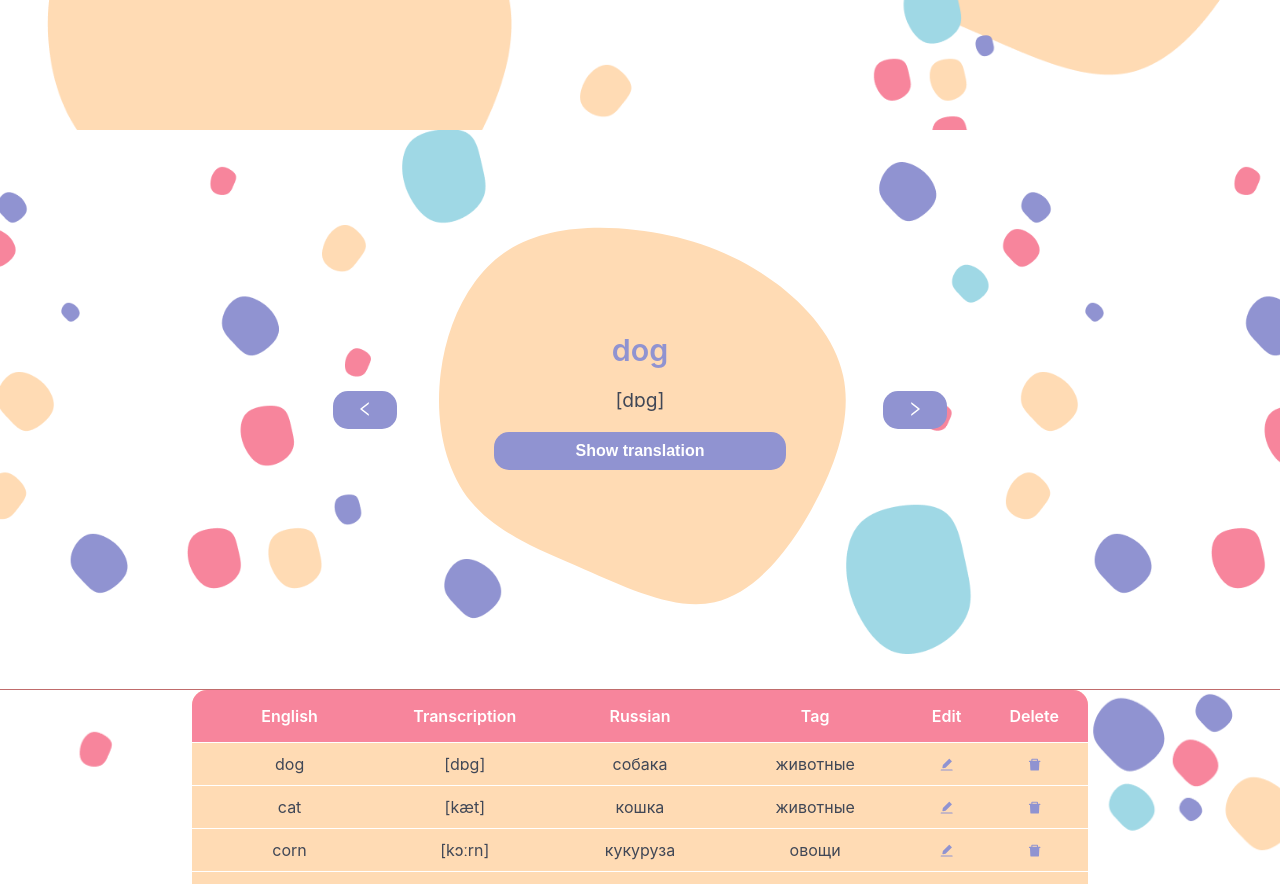
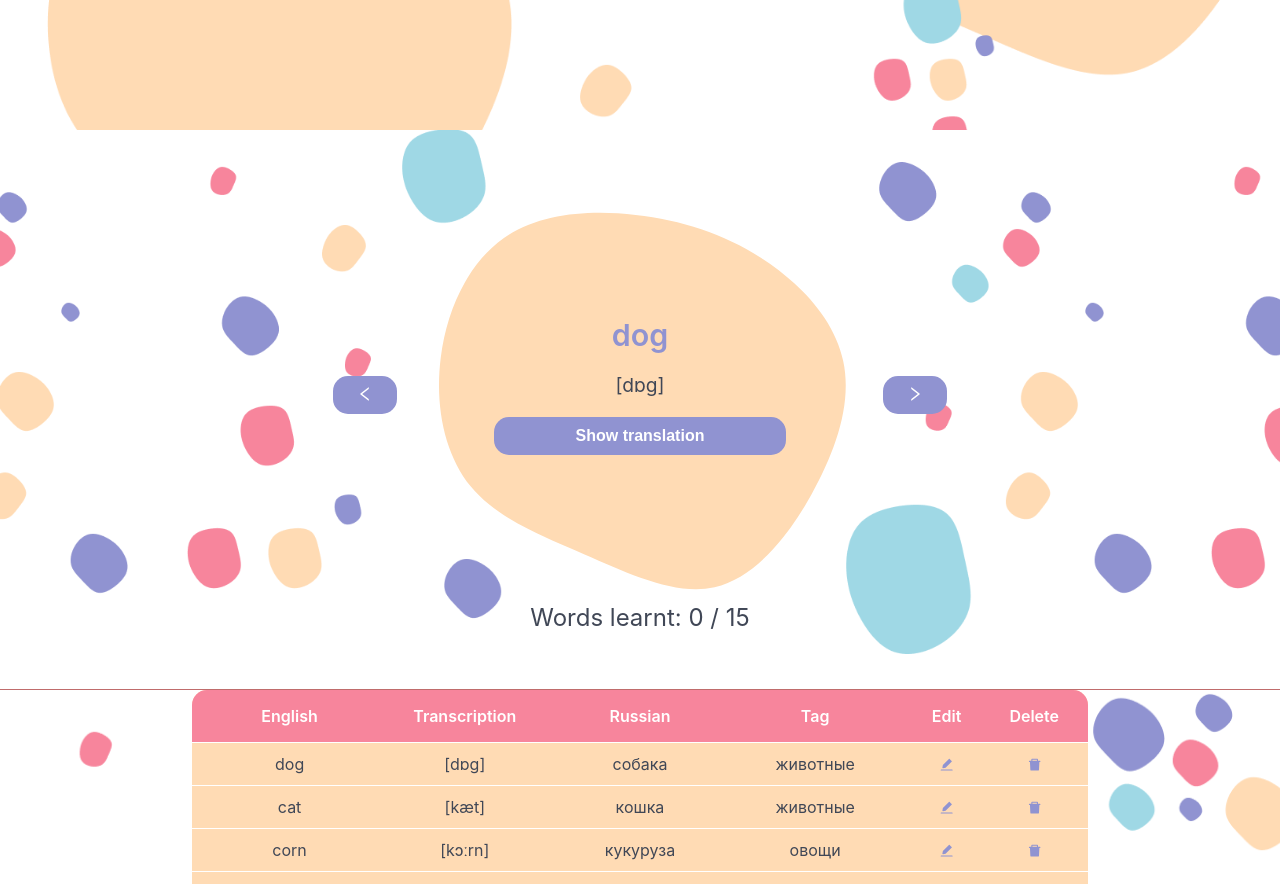
Before and after one commit to tintinelle/Words-App-React, a React (Create React App) app: page / in a window 1280 px wide. Shown: the part 480-1364 px from the top of the page. Built offline with nearby package versions, Linux system fonts and the light colour scheme.

Commit message:
added learnt words counter

```diff
--- a/src/components/Game/Card/Card.jsx
+++ b/src/components/Game/Card/Card.jsx
@@ -1,4 +1,3 @@
-import { useState } from 'react';
 import style from './card.module.scss';
 
 export default function Card(props) {
@@ -21,3 +20,11 @@ export default function Card(props) {
         </div>
     )
 }
+
+Card.defaultProps = {
+    english : "Sorry, there are no words",
+    transcription : "",
+    russian :  "",
+    clicked :  "",
+    setClicked :  ""
+}
--- a/src/components/Game/Game.jsx
+++ b/src/components/Game/Game.jsx
@@ -5,12 +5,39 @@ import data from '../../data/data.json';
 import { useState } from 'react';
 
 export default function Game() {
+  const [learntAll, setLearntAll] = useState(false);
+
+  const [learntWordsIds, setLearntWordsIds] = useState([]);
+  const [wordsNumber, setWordsNumber] = useState(0);
+
   const [clicked, setClicked] = useState(false);
 
   const [wordStock, setWordStock] = useState(data);
 
   const [index, setIndex] = useState(0);
 
+  // считаем количество выученных слов
+  const handleCount = (id) => {
+    const idsArr = [...learntWordsIds];
+    idsArr.push(id);
+    let result = [];
+
+    idsArr.forEach((el)=>{
+      if (!result.includes(el)) {
+            result.push(el);
+          }
+    })
+
+    setLearntWordsIds(result);
+    setWordsNumber(result.length)
+
+    // проверяем, не выучены ли еще все слова
+    if (result.length === wordStock.length) {
+      setLearntAll(true)
+    }
+  }
+
+  // листаем карточки
   const handleClick = (direction) => {
     let newIndex = index;
 
@@ -26,6 +53,7 @@ export default function Game() {
       newIndex = wordStock.length-1;
     }
 
+    handleCount(wordStock[index].id);
     setClicked(false);
     setIndex(newIndex);
   }
@@ -45,6 +73,11 @@ export default function Game() {
       />
 
       <button className={style.button} onClick={() => handleClick('next')}><RightOutlined/></button>
-    </div>
+
+      {learntAll
+        ? <div className={style.counter}>You've learnt all the words!</div>
+        : <div className={style.counter}>Words learnt: {wordsNumber} / {wordStock.length}</div>
+      }
+      </div>
   )
 }
--- a/src/components/Game/game.module.scss
+++ b/src/components/Game/game.module.scss
@@ -1,6 +1,8 @@
 @import './../../style/vars.scss';
 @import './../../style/mixins.scss';
-
+// * {
+//     outline: 1px solid #000;
+// }
 .game {
     min-height: 35rem;
     background-image: url("../../../public/images/background-game.png");
@@ -10,9 +12,19 @@
 
     display: flex;
     align-items: center;
+    align-content: center;
     justify-content: center;
+    flex-wrap: wrap;
 }
 
 .button {
     @include button (5%, 10px)
 }
+
+.counter {
+    width: 100%;
+    text-align: center;
+    font-weight: 400;
+    font-size: 1.5em;
+    color:  $text-color;
+}
```
Also changed, not shown: src/components/Game/Card/card.module.scss (line endings or trailing spaces).
